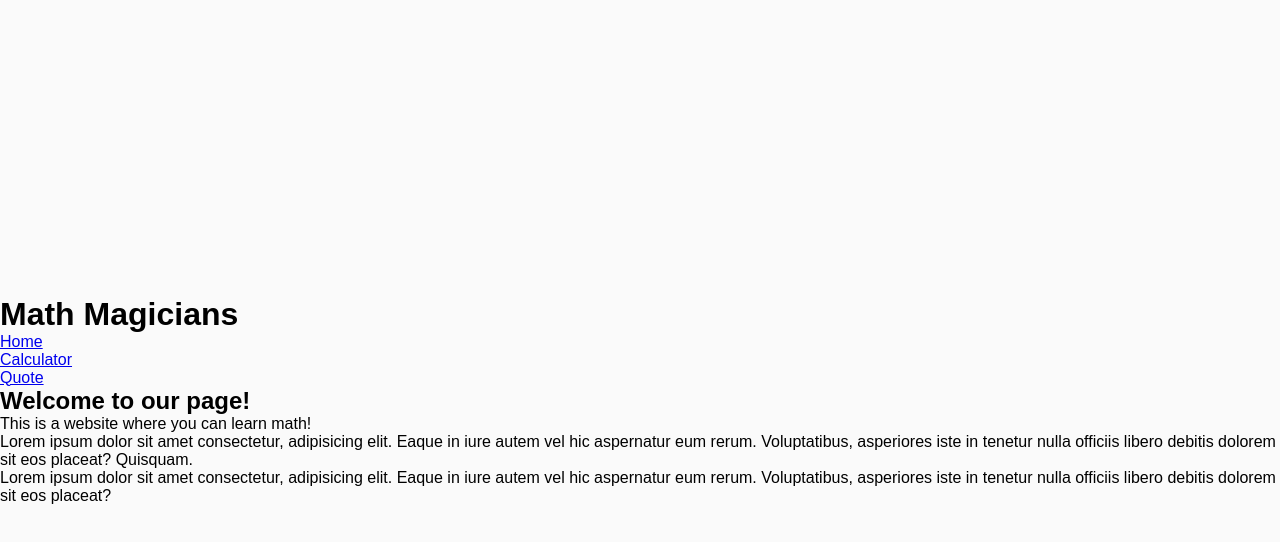
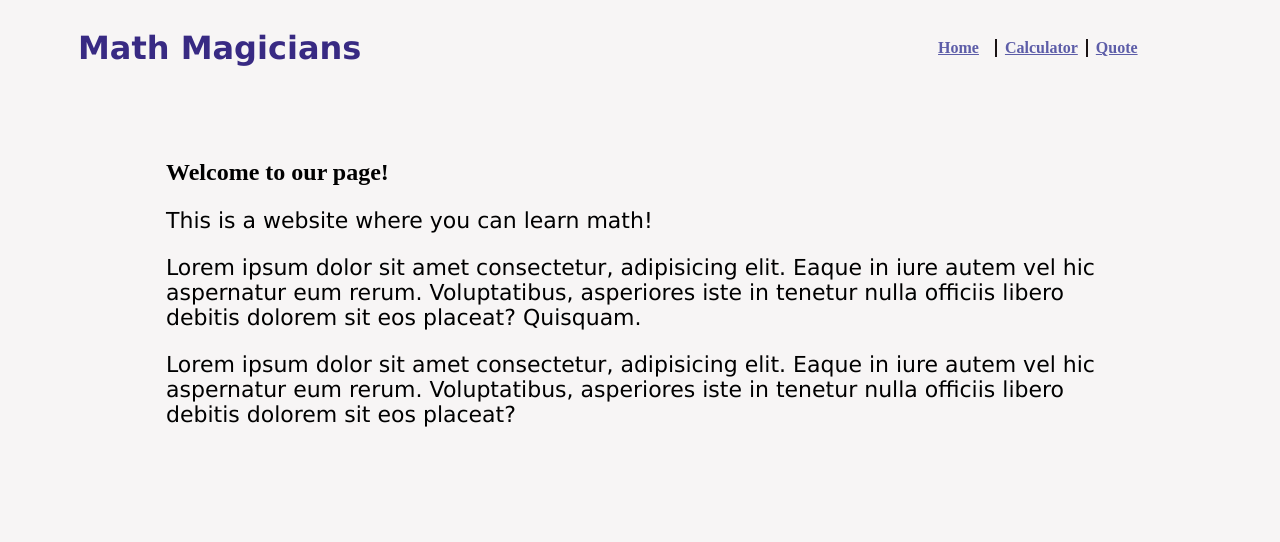
Before and after one commit to Masouma864/Math-magician, a React (Create React App) app: page /home in a window 1280 px wide. Shown: the top 542 px of the page. Built offline with nearby package versions, Linux system fonts and the light colour scheme.

Commit message:
Add style to files

```diff
--- a/src/App.js
+++ b/src/App.js
@@ -3,9 +3,9 @@ import {
   Routes,
   Route,
 } from 'react-router-dom';
-import Home from './components/Home';
-import Quote from './components/Quote';
-import Navbar from './components/Navbar';
+import Home from './components/home';
+import Quote from './components/quote';
+import Navbar from './components/navbar';
 import Calculator from './components/calculator';
 
 function App() {
--- a/src/components/calculator.css
+++ b/src/components/calculator.css
@@ -16,7 +16,6 @@
 .btn {
   color: black;
   padding: 1em 2.5em;
-  text-align: center;
   border: 1px solid rgb(241, 217, 236);
 }
 
--- a/src/index.css
+++ b/src/index.css
@@ -1,14 +1,97 @@
 * {
-  padding: 0;
-  margin: 0;
+
   box-sizing: border-box;
 }
 
 body {
-  font-family: sans-serif;
-  background: #fafafa;
+  background: #f7f5f5;
   display: flex;
-  height: 100vh;
   justify-content: center;
   align-items: center;
+
 }
+
+h1 {
+  color: #382a83;
+  text-align: center;
+  font-family: 'Lucida Sans', Arial, sans-serif;
+  padding-left: 70px;
+}
+
+.home_page {
+  width: 75%;
+  margin: auto;
+
+}
+
+.home_page>p {
+  text-align: left;
+  font-size: 22px;
+  font-family: Verdana, Geneva, sans-serif;
+}
+
+.nav_bar {
+  width: 90%;
+  margin-bottom: 70px;
+  display: flex;
+  justify-content: space-between;
+  align-items: center;
+}
+
+.nav_bar ul {
+  display: flex;
+  flex-direction: row;
+  justify-content: space-between;
+}
+
+.nav_bar li {
+  list-style: none;
+  border-right: 2px solid rgb(26, 19, 20);
+  font-size: 16px;
+
+}
+
+.nav_bar li:last-child {
+  border-right: none;
+}
+
+.nav_bar li:first-child {
+  padding-right: 8px;
+}
+
+.nav_bar li :nth-child(1) {
+  border-right: none;
+  padding-left: 8px;
+  padding-right: 8px;
+}
+
+.nav_bar li a {
+  color: rgb(93, 93, 168);
+  font-size: 16px;
+  font-weight: bold;
+}
+
+.nav_bar li a:hover {
+  color: #dbae32;
+  font-size: 20px;
+}
+
+.quote {
+  font-family: Verdana, Geneva, Tahoma, sans-serif;
+  text-align: center;
+  font-size: 14px;
+  width: 75%;
+  margin: auto;
+}
+
+.wrapper {
+  margin-left: 200px;
+  display: flex;
+  flex-direction: row;
+  width: 75%;
+}
+
+.maths {
+  font-size: 22px;
+  font-weight: 600;
+}
```
